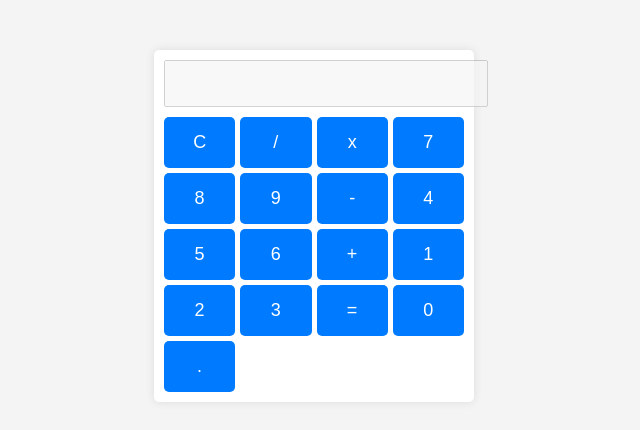
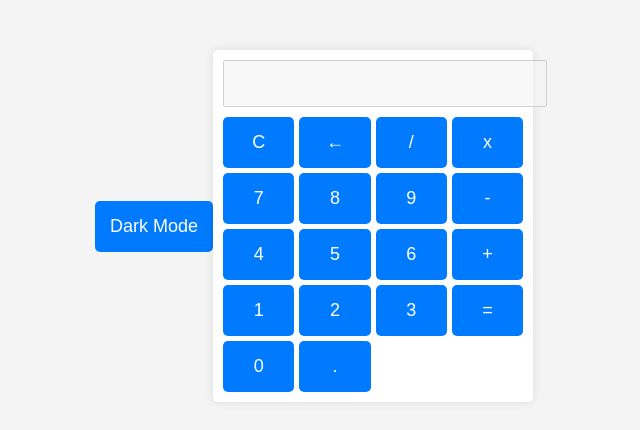
Before and after one commit to SoumyaDeepSaha1200/CODSOFT_Task3_Level1, a plain HTML site: page index.html in a window 1280 px wide. Shown: the part 174-604 px from the top of the page, without its empty margins (326-966 px from the left). Drawn offline with Linux system fonts and the light colour scheme.

Commit message:
Update index.html

```diff
--- a/index.html
+++ b/index.html
@@ -9,20 +9,24 @@
 </head>
 
 <body>
+    <div class="theme-toggle">
+        <button id="theme-button" onclick="toggleTheme()">Dark Mode</button>
+    </div>
     <div class="calculator">
         <input type="text" id="display" disabled>
         <div class="buttons">
-            <button onclick="clearDisplay()">C</button>
-            <button onclick="appendToDisplay('/')">/</button>
-            <button onclick="appendToDisplay('*')">x</button>
+            <button class="operator" onclick="clearDisplay()">C</button>
+            <button class="operator" onclick="backspace()">←</button>
+            <button class="operator" onclick="appendToDisplay('/')">/</button>
+            <button class="operator" onclick="appendToDisplay('*')">x</button>
             <button onclick="appendToDisplay('7')">7</button>
             <button onclick="appendToDisplay('8')">8</button>
             <button onclick="appendToDisplay('9')">9</button>
-            <button onclick="appendToDisplay('-')">-</button>
+            <button class="operator" onclick="appendToDisplay('-')">-</button>
             <button onclick="appendToDisplay('4')">4</button>
             <button onclick="appendToDisplay('5')">5</button>
             <button onclick="appendToDisplay('6')">6</button>
-            <button onclick="appendToDisplay('+')">+</button>
+            <button class="operator" onclick="appendToDisplay('+')">+</button>
             <button onclick="appendToDisplay('1')">1</button>
             <button onclick="appendToDisplay('2')">2</button>
             <button onclick="appendToDisplay('3')">3</button>
```
